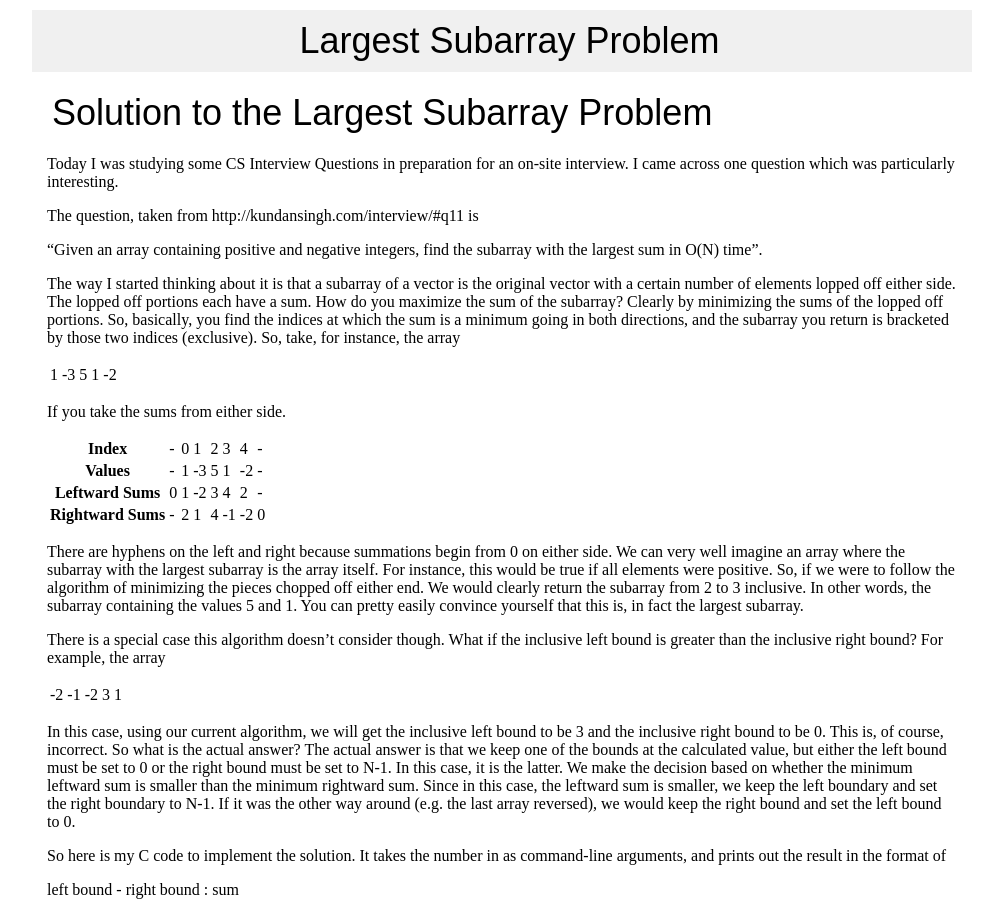
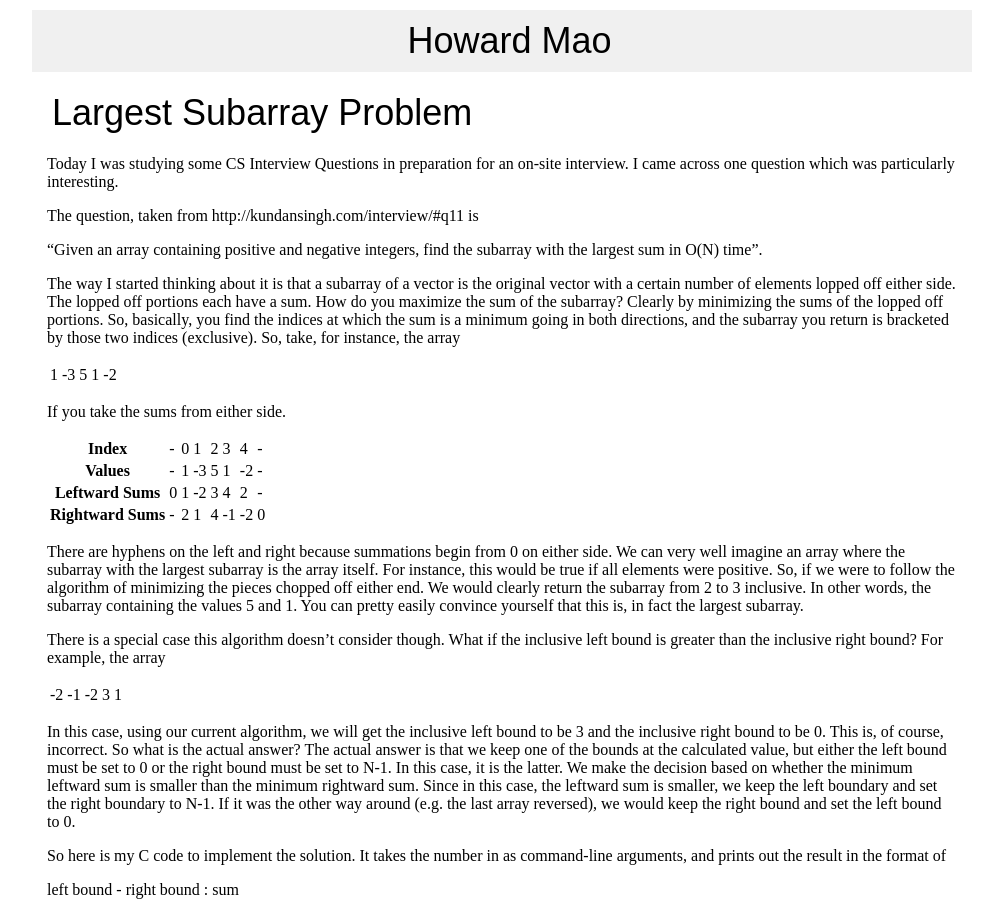
Before and after one commit to zhemao/zhemao.github.com, a Jekyll site: the page built from _posts/2011-11-21-largest-subarray.markdown, in a window 1280 px wide, cut to the strip 0-911 px from the top of the page. Shown: the whole strip, without its empty margins (138-1141 px from the left). Built offline with Jekyll 4.4.1, drawn with Linux system fonts in a browser that asks for light colours.

Commit message:
use same top header on every page, post title below

```diff
--- a/_layouts/default.html
+++ b/_layouts/default.html
@@ -1,9 +1,14 @@
-
 <!doctype html>
 <html>
 <head>
 <meta charset="utf-8"/>
-<title> {{page.title}} </title>
+<title>
+{% if page.title %}
+  {{page.title}}
+{% else %}
+  Howard Mao
+{% endif %}
+</title>
 
 <link rel="stylesheet" type="text/css" href="/css/main.css"/>
 <link rel="stylesheet" type="text/css" href="/css/hilite.css"/>
@@ -13,10 +18,13 @@
 <div id="container">
 
 <div id="header">
-<h1>{{page.title}}</h1>
+<h1>Howard Mao</h1>
 </div> <!--header-->
 
 <div id="main">
+  {% if page.title %}
+    <h1>{{page.title}}</h1>
+  {% endif %}
   {{content}}
 </div> <!--main-->
 
--- a/_posts/2011-11-21-largest-subarray.markdown
+++ b/_posts/2011-11-21-largest-subarray.markdown
@@ -3,8 +3,6 @@ title: Largest Subarray Problem
 layout: default
 category: blog
 ---
-
-# Solution to the Largest Subarray Problem
 
 Today I was studying some CS Interview Questions in preparation for an on-site
 interview. I came across one question which was particularly interesting.
--- a/_posts/2012-08-20-information-security.markdown
+++ b/_posts/2012-08-20-information-security.markdown
@@ -3,8 +3,6 @@ title: Information Security in the Modern Age
 layout: default
 category: blog
 ---
-
-# Information Security in the Modern Age
 
 ## Steps you can take to make your electronic life more secure
 
--- a/index.markdown
+++ b/index.markdown
@@ -1,5 +1,4 @@
 ---
-title: Howard Mao
 layout: default
 ---
 
```
